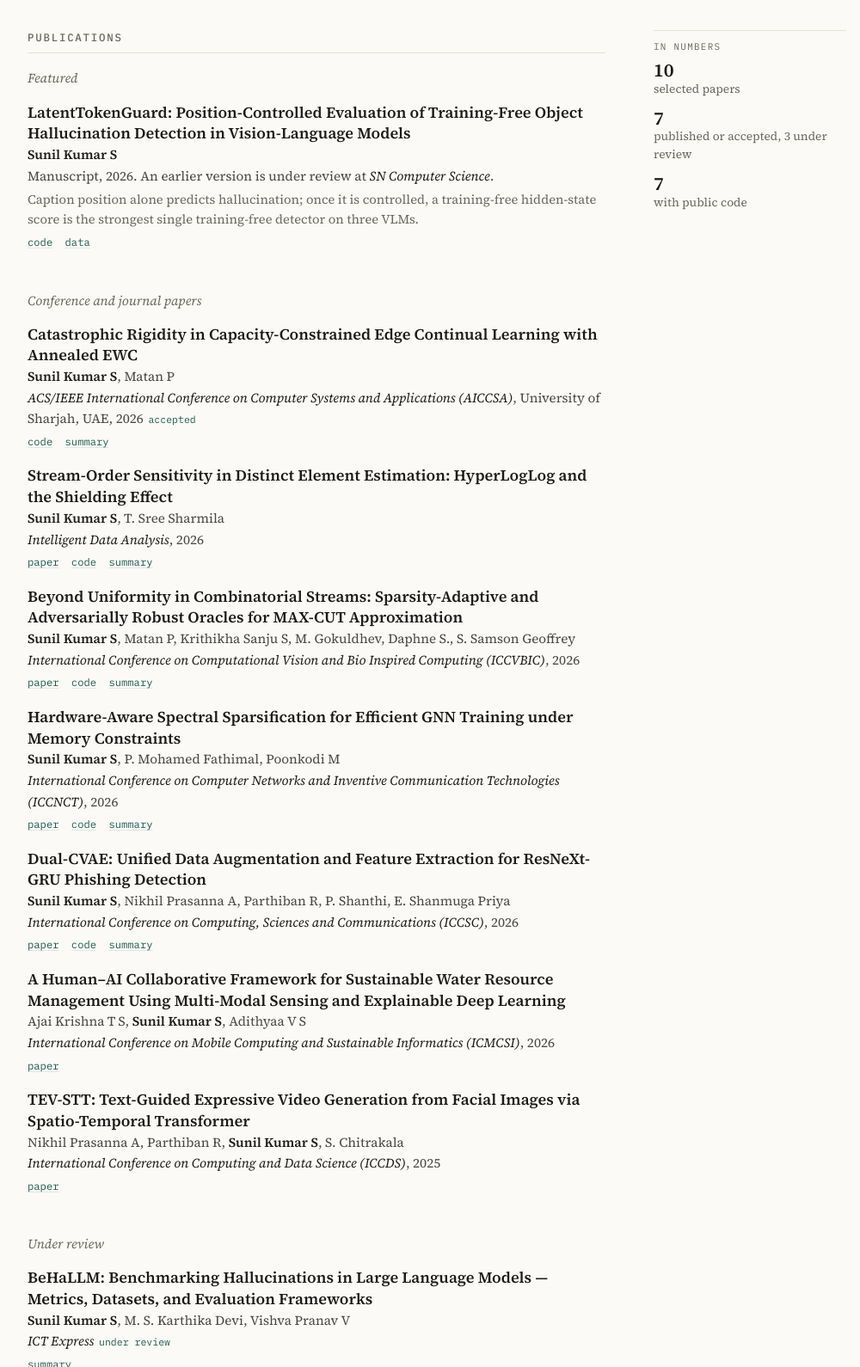
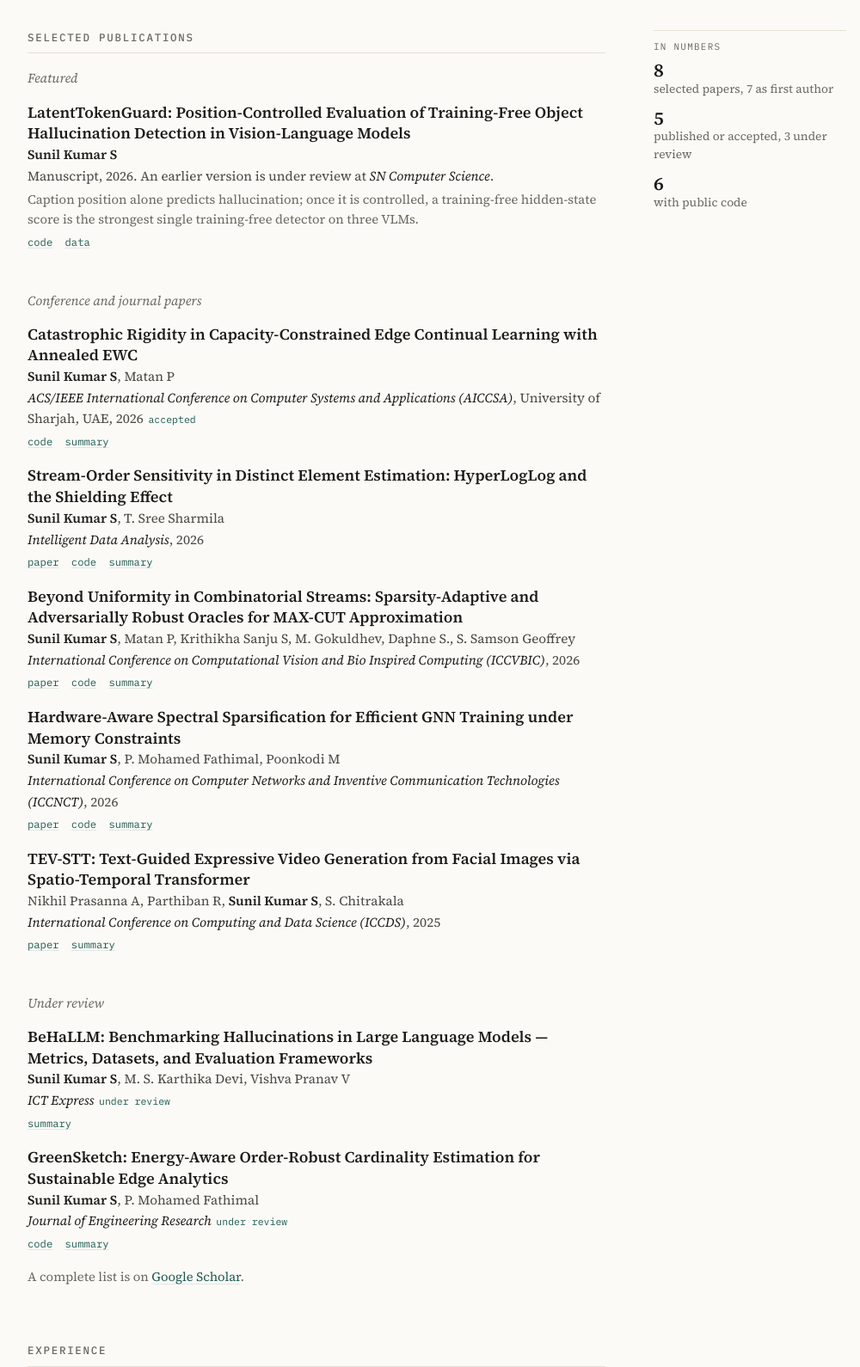
Before and after one commit to sunilsk17/sunilsk17.github.io, a plain HTML site: page index.html in a window 1280 px wide. Shown: the part 2440-4030 px from the top of the page at 86% size, without its empty margins (256-1256 px from the left). Drawn offline with Linux system fonts and the light colour scheme.

Commit message:
Update site

```diff
--- a/index.html
+++ b/index.html
@@ -188,12 +188,12 @@
   </section>
 
   <section id="publications" class="row">
-    <h2>Publications</h2>
+    <h2>Selected publications</h2>
     <div class="aside">
       <span class="k">In numbers</span>
-      <div class="stat"><span class="big">10</span>selected papers</div>
-      <div class="stat"><span class="big">7</span>published or accepted, 3 under review</div>
-      <div class="stat"><span class="big">7</span>with public code</div>
+      <div class="stat"><span class="big">8</span>selected papers, 7 as first author</div>
+      <div class="stat"><span class="big">5</span>published or accepted, 3 under review</div>
+      <div class="stat"><span class="big">6</span>with public code</div>
     </div>
 
     <p class="pubgroup">Featured</p>
@@ -238,22 +238,10 @@
         <span class="plinks"><a href="https://doi.org/10.1109/iccnct68477.2026.11590409">paper</a><a href="https://github.com/sunilsk17/mlx-spectral-gnn">code</a></span>
       </li>
       <li>
-        <a class="title" href="https://doi.org/10.1109/iccsc67078.2026.11468507">Dual-CVAE: Unified Data Augmentation and Feature Extraction for ResNeXt-GRU Phishing Detection</a>
-        <span class="authors"><strong>Sunil Kumar S</strong>, Nikhil Prasanna A, Parthiban R, P. Shanthi, E. Shanmuga Priya</span>
-        <span class="venue"><em>International Conference on Computing, Sciences and Communications (ICCSC)</em>, 2026</span>
-        <span class="tldr">One conditional VAE both augments the minority class and compresses features for a ResNeXt-GRU classifier, reaching 91.44% validation accuracy.</span>
-        <span class="plinks"><a href="https://doi.org/10.1109/iccsc67078.2026.11468507">paper</a><a href="https://github.com/sunilsk17/Phishing-Detection">code</a></span>
-      </li>
-      <li>
-        <a class="title" href="https://doi.org/10.1109/icmcsi67283.2026.11412496">A Human–AI Collaborative Framework for Sustainable Water Resource Management Using Multi-Modal Sensing and Explainable Deep Learning</a>
-        <span class="authors">Ajai Krishna T S, <strong>Sunil Kumar S</strong>, Adithyaa V S</span>
-        <span class="venue"><em>International Conference on Mobile Computing and Sustainable Informatics (ICMCSI)</em>, 2026</span>
-        <span class="plinks"><a href="https://doi.org/10.1109/icmcsi67283.2026.11412496">paper</a></span>
-      </li>
-      <li>
         <a class="title" href="https://doi.org/10.1109/iccds64403.2025.11209591">TEV-STT: Text-Guided Expressive Video Generation from Facial Images via Spatio-Temporal Transformer</a>
         <span class="authors">Nikhil Prasanna A, Parthiban R, <strong>Sunil Kumar S</strong>, S. Chitrakala</span>
         <span class="venue"><em>International Conference on Computing and Data Science (ICCDS)</em>, 2025</span>
+        <span class="tldr">My final-year undergraduate project: a spatio-temporal transformer that turns a text prompt and a single portrait into expressive talking-face video, ahead of Micromotions and FaceCLIP on FVD, AKD and CLIP score.</span>
         <span class="plinks"><a href="https://doi.org/10.1109/iccds64403.2025.11209591">paper</a></span>
       </li>
     </ul>
```
